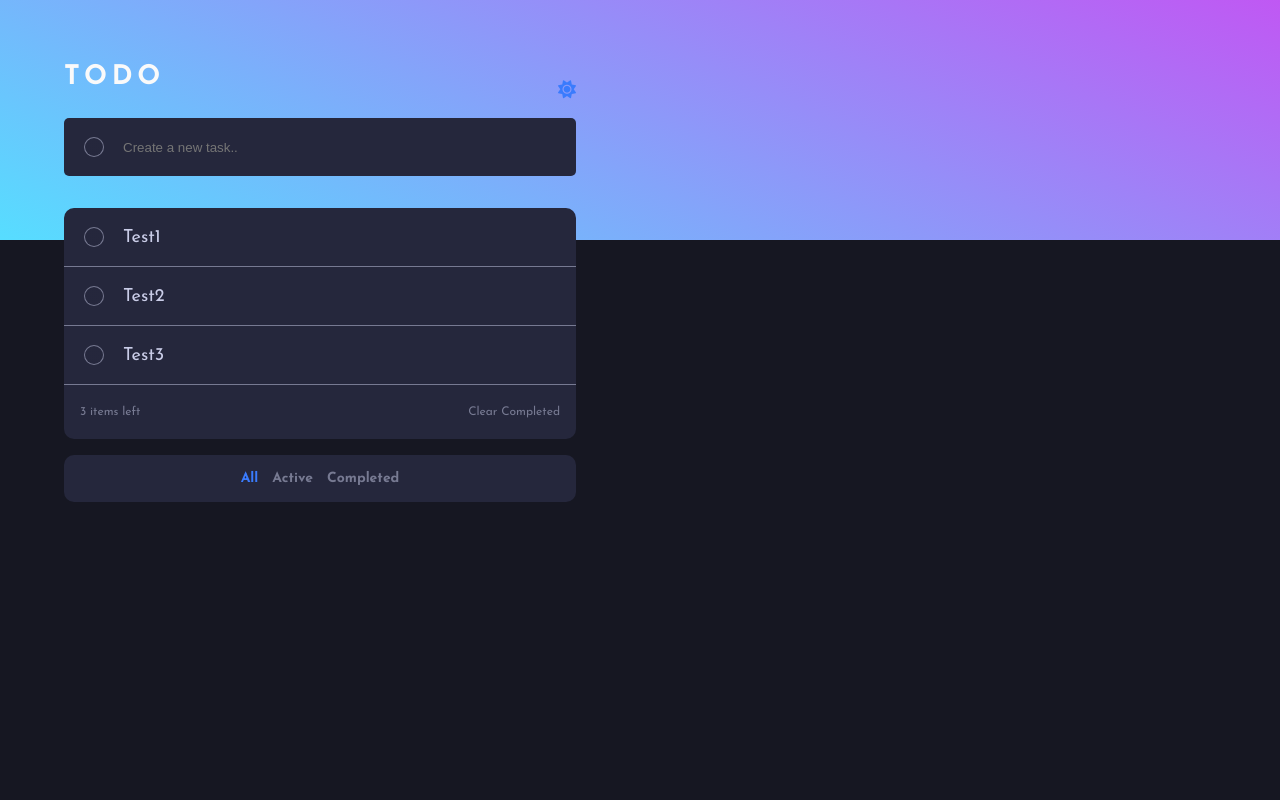
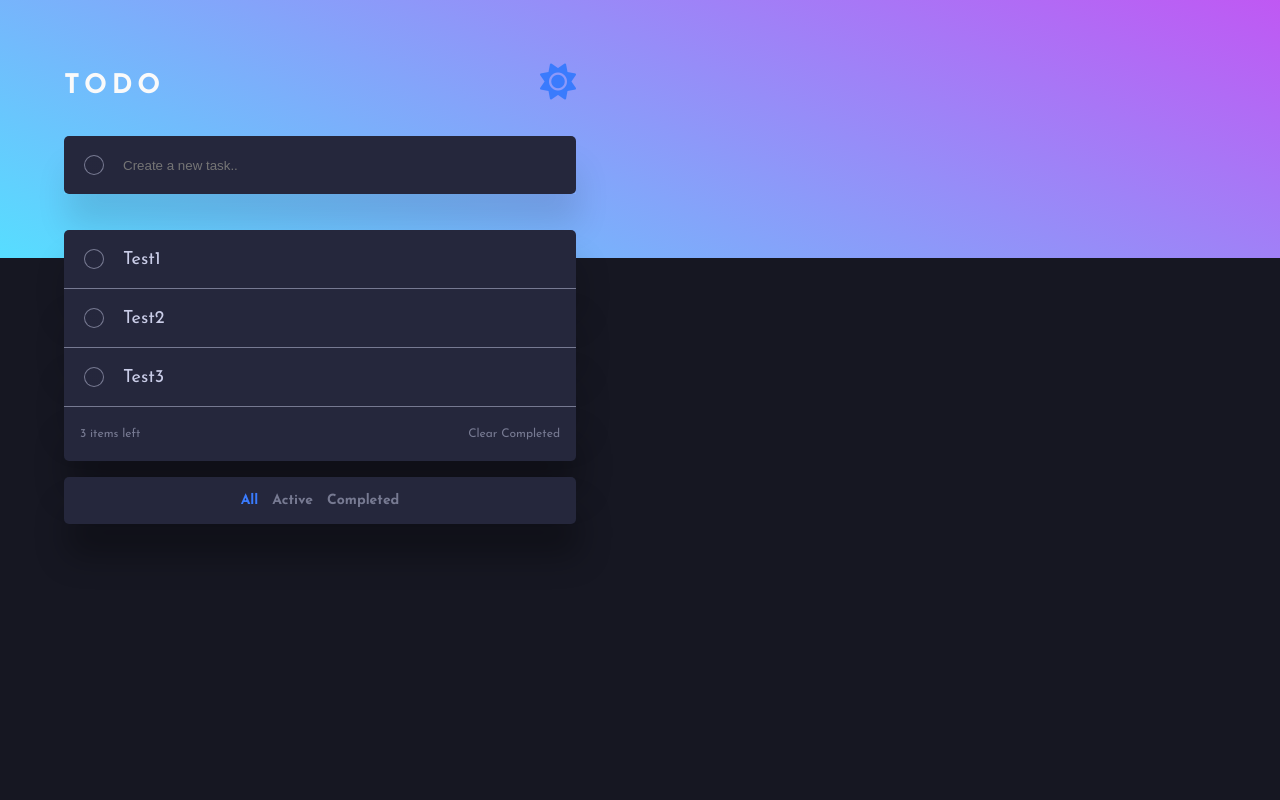
Before and after one commit to Utakato/better.meV2, a React (Create React App) app in the folder client/: page / in a window 1280 px wide. Shown: the top 800 px of the page. Built offline with nearby package versions, Linux system fonts and the light colour scheme.

Commit message:
Add box-shadow, fix minor style issues

```diff
--- a/client/src/components/DarkButton/index.jsx
+++ b/client/src/components/DarkButton/index.jsx
@@ -17,7 +17,7 @@ const DarkButton = () => {
 
     return (
         <div className="dark-mode" onClick={handleClick}>
-            {darkModeState ? <i className="fas fa-sun"></i> : <i className="fas fa-moon"></i>}
+            {darkModeState ? <i className="fas fa-sun fa-2x"></i> : <i className="fas fa-moon fa-2x"></i>}
         </div>
     )
 }
--- a/client/src/components/Header/style.css
+++ b/client/src/components/Header/style.css
@@ -17,3 +17,7 @@ h1 {
     justify-content: space-between;
     align-items: center;
 }
+
+.split i {
+    margin-bottom: 1em;
+}
--- a/client/src/components/Options/style.css
+++ b/client/src/components/Options/style.css
@@ -5,5 +5,7 @@
     justify-content: space-between;
     color: var(--clr-secondary-text);
     font-size: 12px;
-    border-radius: 0px 0px 10px 10px;
+    border-radius: 0px 0px 5px 5px;
+    box-shadow: 0.2rem 2rem 2rem rgba(0,0,0, 0.3);
+
 }
--- a/client/src/components/SortOptions/style.css
+++ b/client/src/components/SortOptions/style.css
@@ -8,8 +8,10 @@
     color: var(--clr-secondary-text);
     background-color: var(--clr-primary-main);
     padding: 1rem;
-    border-radius: 10px;
+    border-radius: 5px;
     margin-top: 1rem;
+    box-shadow: 0.2rem 2rem 2rem rgba(0,0,0, 0.3);
+
 }
 
 .sort:hover {
--- a/client/src/components/Task/style.css
+++ b/client/src/components/Task/style.css
@@ -5,15 +5,18 @@
     justify-content: space-between;
     align-items: center;
     border-bottom: 1px solid var(--clr-secondary-text);
+    box-shadow: 0.2rem 2rem 2rem rgba(0,0,0, 0.2);
+
 }
 
 .card:first-child {
-    border-radius: 10px 10px 0px 0px;
+    border-radius: 5px 5px 0px 0px;
 }
 
 .card:last-child {
-    border-radius: 0px 0px 10px 10px;
+    border-radius: 0px 0px 5px 5px;
     border-bottom: none;
+    box-shadow: none;
 }
 
 .card div {
--- a/client/src/components/TaskInput/style.css
+++ b/client/src/components/TaskInput/style.css
@@ -1,5 +1,7 @@
 .wrapper {
     width: min(80vw, 512px);
+    box-shadow: 0.2rem 2rem 2rem rgba(0,0,0, 0.1);
+
 
 }
 .task-input {
--- a/client/src/components/TaskList/style.css
+++ b/client/src/components/TaskList/style.css
@@ -1,6 +1,6 @@
 .task-list {
     z-index: 10;
     position: absolute;
-    top: 13rem;
+    top: 14.4rem;
     width: min(80vw, 512px);
 }
```
